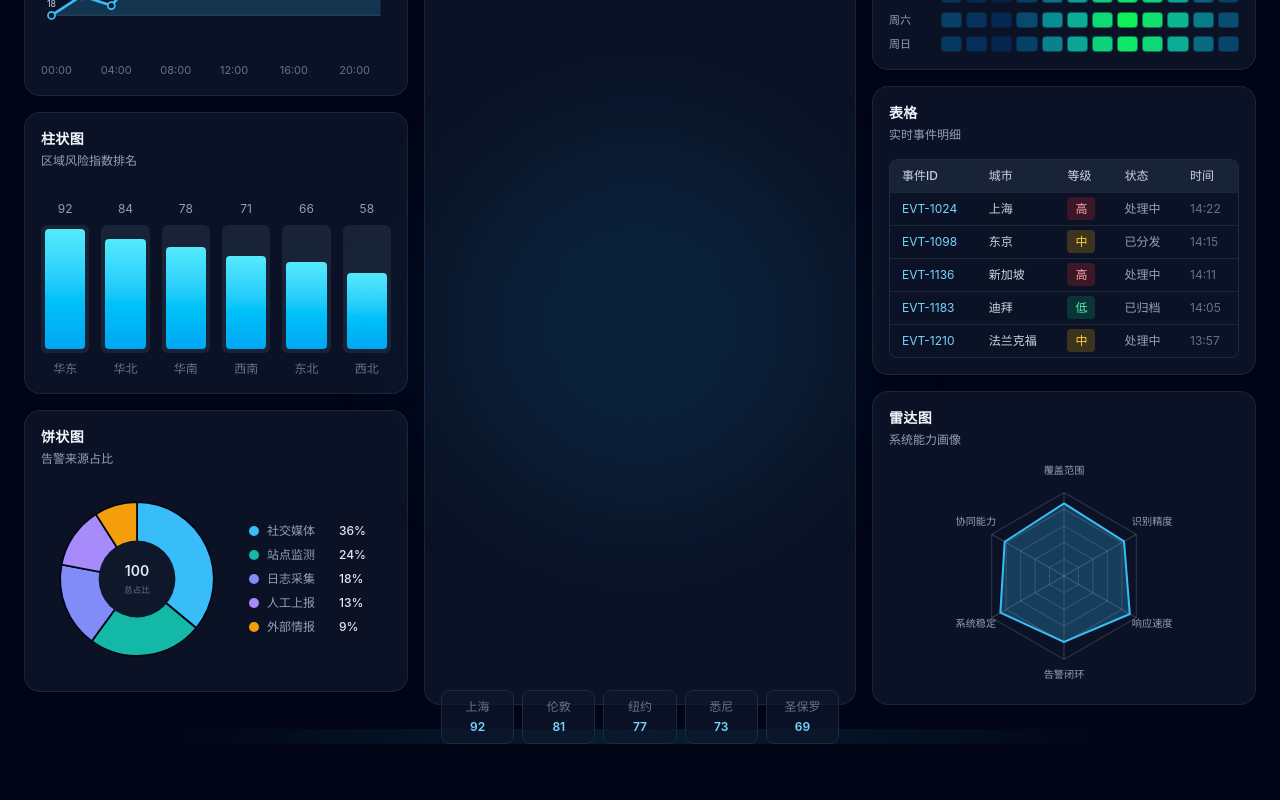
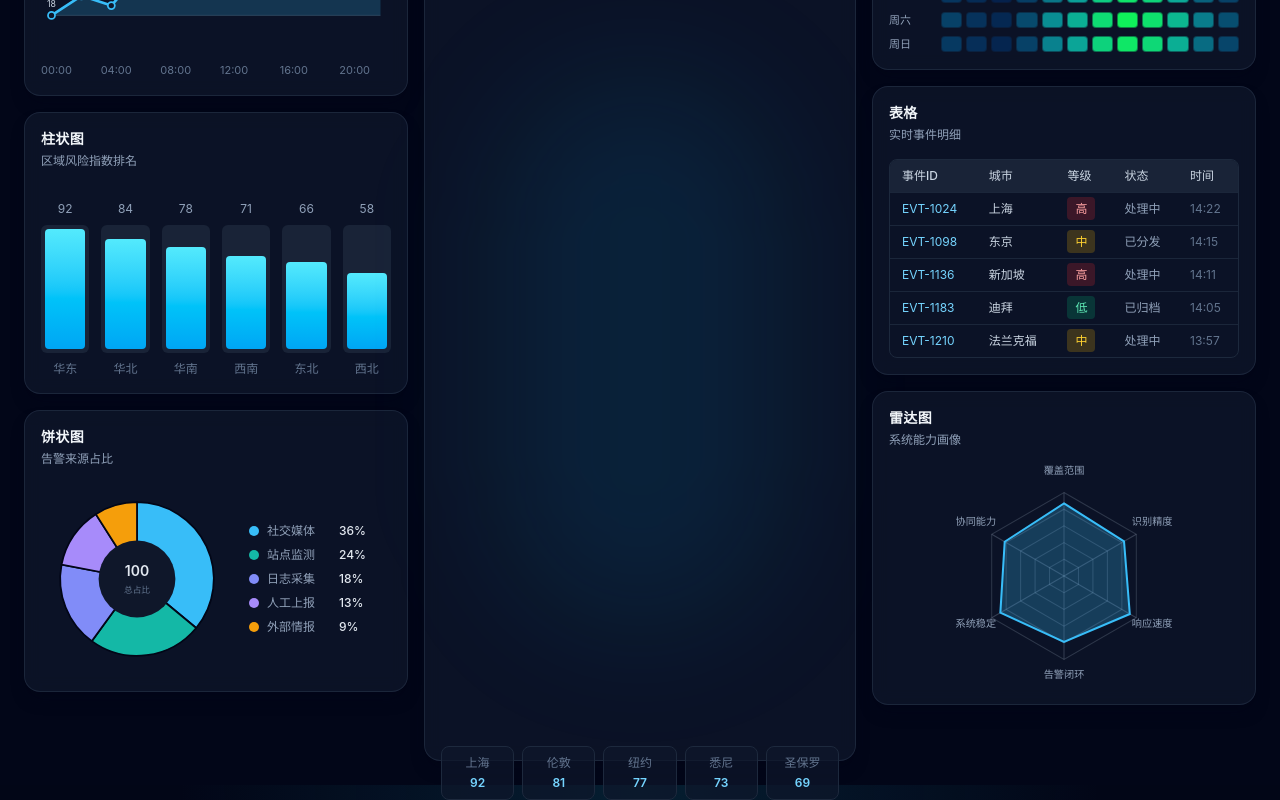
Before and after one commit to Huauauaa/ai-dashboard, a React (Vite) app: page / in a window 1280 px wide. Shown: the part 329-1129 px from the top of the page. Before the commit the page ends 1073 px from the top, so only its background shows below. Built offline with nearby package versions, Linux system fonts and the light colour scheme.

Commit message:
Make globe fill center panel area
Co-authored-by: Harvey <harvey0379@163.com>

```diff
--- a/src/App.jsx
+++ b/src/App.jsx
@@ -482,8 +482,8 @@ function RotatingGlobe({ kpi, events, connections }) {
   )
 
   return (
-    <div className="flex h-full flex-col">
-      <div className="mx-auto mt-2 flex w-full max-w-xl items-center justify-between gap-3">
+    <div className="flex h-full min-h-0 flex-col">
+      <div className="mt-2 flex w-full items-center justify-between gap-3">
         {kpi.map((item) => (
           <div key={item.label} className="flex-1 rounded-xl border border-slate-800 bg-slate-900/90 p-3">
             <p className="text-xs text-slate-500">{item.label}</p>
@@ -492,12 +492,12 @@ function RotatingGlobe({ kpi, events, connections }) {
         ))}
       </div>
 
-      <div className="relative mx-auto mt-4 flex w-full flex-1 items-center justify-center">
-        <div className="pointer-events-none absolute h-96 w-96 rounded-full bg-sky-500/10 blur-3xl" />
-        <div ref={chartRef} className="relative h-[360px] w-[360px]" />
+      <div className="relative mt-4 flex min-h-[520px] w-full flex-1 items-center justify-center">
+        <div className="pointer-events-none absolute h-[72%] w-[72%] rounded-full bg-sky-500/10 blur-3xl" />
+        <div ref={chartRef} className="relative h-full w-full" />
       </div>
 
-      <div className="mx-auto mt-2 grid w-full max-w-xl grid-cols-5 gap-2 text-center text-xs">
+      <div className="mt-2 grid w-full grid-cols-5 gap-2 text-center text-xs">
         {validNodes.map((event) => (
           <div key={event.name} className="rounded-lg border border-slate-800 bg-slate-900/70 p-2">
             <p className="text-slate-500">{event.name}</p>
@@ -544,7 +544,11 @@ function App() {
           </SectionCard>
         </div>
 
-        <SectionCard title="三维地球" subtitle="拖拽旋转，滚轮缩放，支持自动旋转">
+        <SectionCard
+          title="三维地球"
+          subtitle="拖拽旋转，滚轮缩放，支持自动旋转"
+          className="h-full min-h-0"
+        >
           <RotatingGlobe
             kpi={globe.kpi}
             events={globe.events}
```
